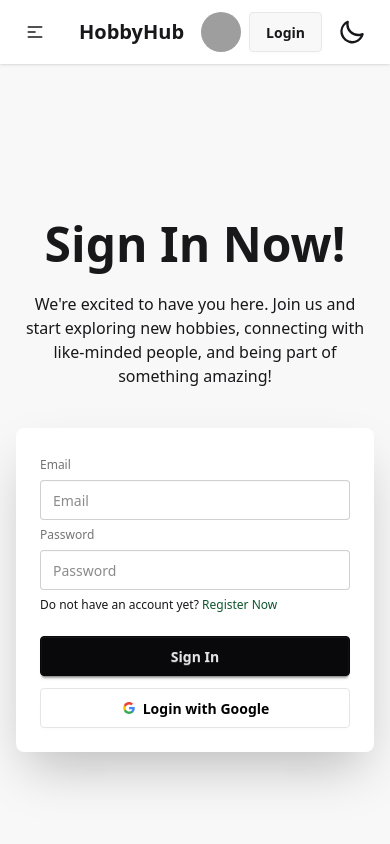
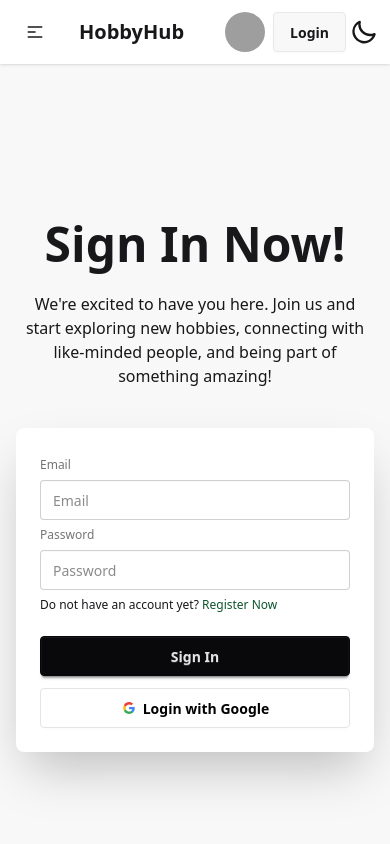
Before and after one commit to sowmitraguho/hobbyhub, a React (Vite) app: page /login in a window 390 px wide. Shown: the top 844 px of the page. Built offline with nearby package versions, Linux system fonts and the light colour scheme; no server answers; grey boxes are pictures that could not be loaded.

Commit message:
little change made

```diff
--- a/src/Components/ErrorPage.jsx
+++ b/src/Components/ErrorPage.jsx
@@ -8,7 +8,7 @@ const ErrorPage = () => {
         <div className='flex flex-col md:justify-center items-center max-h-screen'>
             <img className='w-full h-112' src='https://media.geeksforgeeks.org/wp-content/uploads/20230802153215/Error-404.png' alt="" />
             {/* <h2 className="text-red-300 text-4xl font-bold mb-8">404 Page Not Found</h2> */}
-            <Link to={'/'} className='btn btn-info bg-blue-500 px-5 py-2 text-white font-bold rounded mt-6'>Back To Home</Link>
+            <Link to={'/'} className='btn btn-info bg-blue-500 px-5 py-2 text-white font-bold rounded my-6'>Back To Home</Link>
         </div>
         </>
     );
--- a/src/Components/Navbar.jsx
+++ b/src/Components/Navbar.jsx
@@ -87,7 +87,7 @@ const Navbar = () => {
                     {
                         (loggedInUser?.uid) ? <button onClick={handleLogOut} className="btn">LogOut</button> : <button onClick={() => navigate('/login')} className="btn">Login</button>
                     }
-                    <div className="toggle-button mx-4">
+                    <div className="toggle-button mx-1 md:mx-4">
                         <label className="swap swap-rotate ">
                             {/* this hidden checkbox controls the state */}
                             <input type="checkbox" onChange={handleToggle}/>
```
